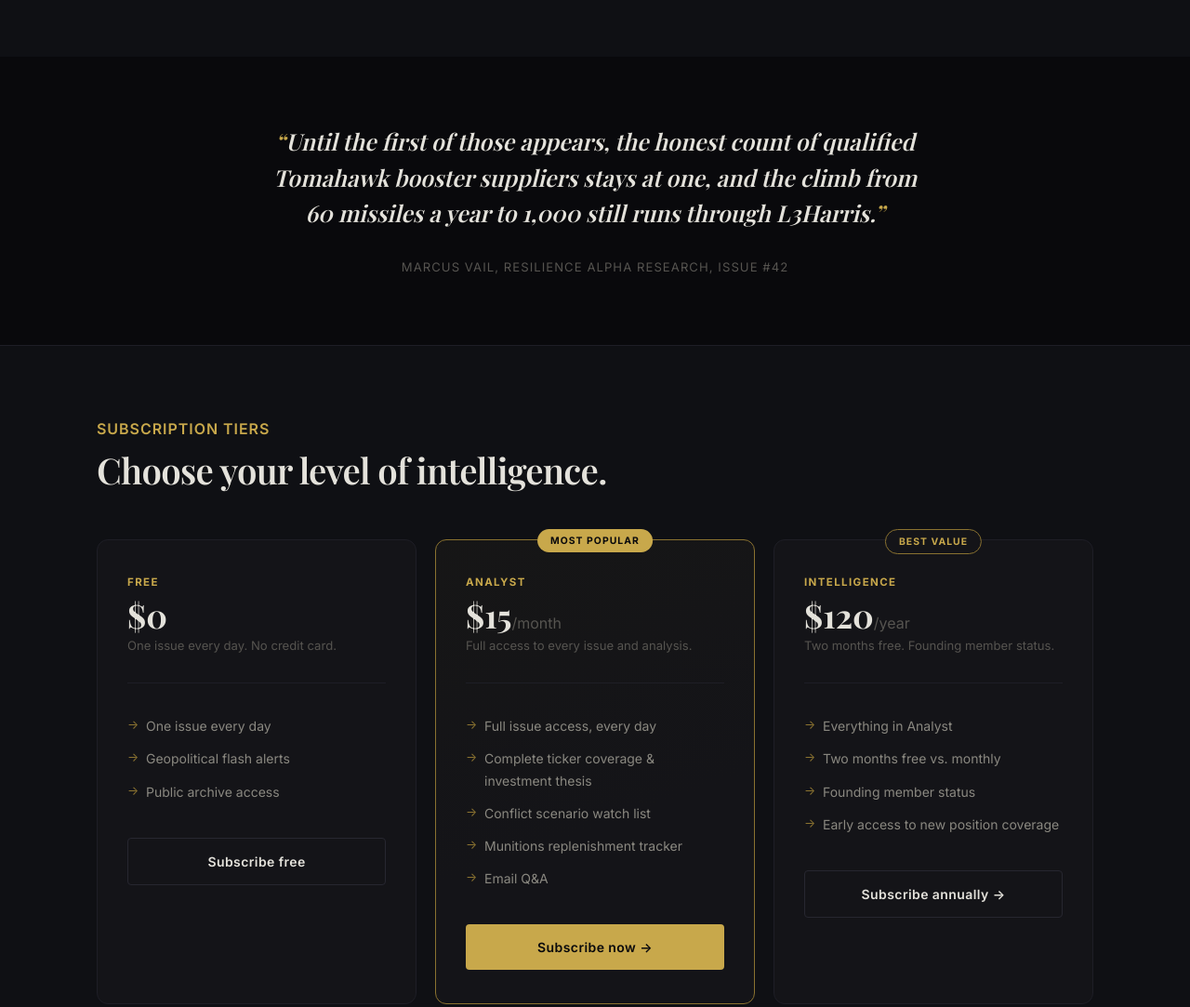
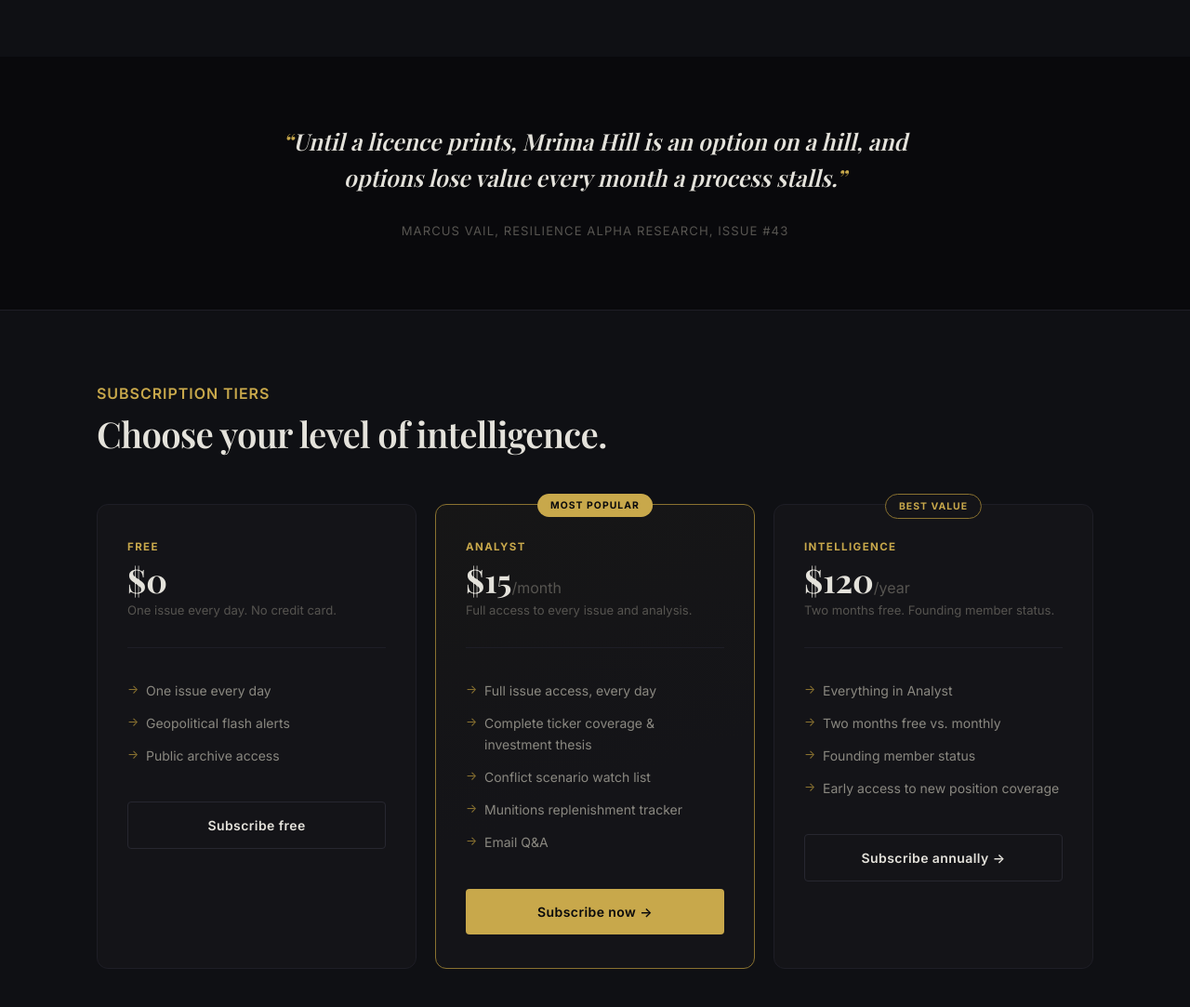
Before and after one commit to gshakir79-dot/resiliencealpha, a plain HTML site: page index.html in a window 1280 px wide. Shown: the part 1620-2703 px from the top of the page at 93% size. Drawn offline with nearby package versions, Linux system fonts and the light colour scheme; a web font is replaced by a local one.

Commit message:
Index: feature issue #43

```diff
--- a/index.html
+++ b/index.html
@@ -142,8 +142,8 @@
   <section class="pull-quote">
     <div class="container">
       <div class="pull-quote-inner">
-        <blockquote>Until the first of those appears, the honest count of qualified Tomahawk booster suppliers stays at one, and the climb from 60 missiles a year to 1,000 still runs through L3Harris.</blockquote>
-        <cite>Marcus Vail, Resilience Alpha Research, Issue&nbsp;#42</cite>
+        <blockquote>Until a licence prints, Mrima Hill is an option on a hill, and options lose value every month a process stalls.</blockquote>
+        <cite>Marcus Vail, Resilience Alpha Research, Issue&nbsp;#43</cite>
       </div>
     </div>
   </section>
@@ -264,6 +264,7 @@
               <li><a href="issue-40.html">Issue #40</a></li>
               <li><a href="issue-41.html">Issue #41</a></li>
               <li><a href="issue-42.html">Issue #42</a></li>
+              <li><a href="issue-43.html">Issue #43</a></li>
             </ul>
           </div>
           <div class="footer-nav-col">
```
